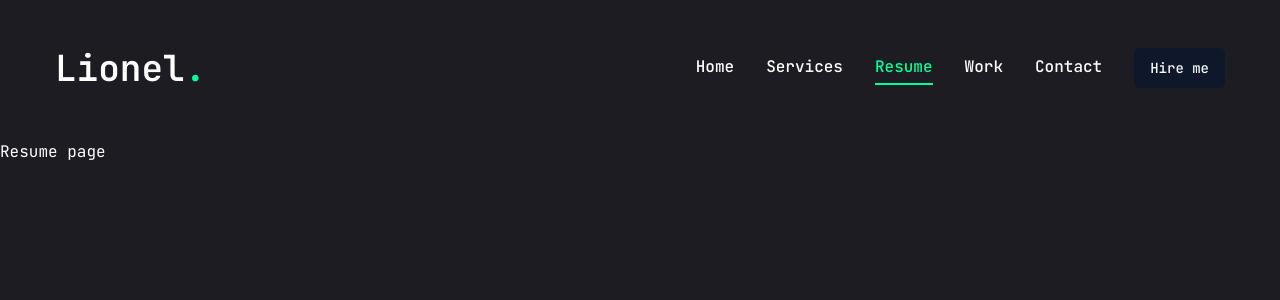
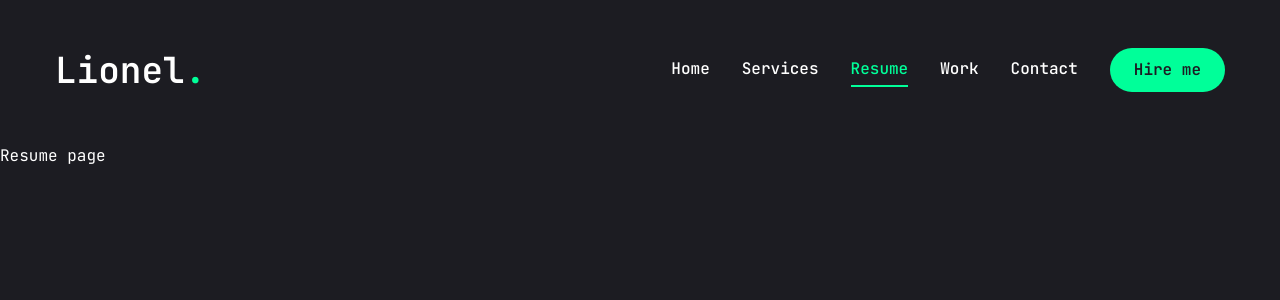
Before and after one commit to iamlionel/lionel-portfolio, a Next.js app: page /resume in a window 1280 px wide. Shown: the top 300 px of the page. Built offline with nearby package versions, Linux system fonts and the light colour scheme.

Commit message:
mobile nav & hire me button

```diff
--- /dev/null
+++ b/app/constant/index.js
@@ -0,0 +1,22 @@
+export const links = [
+  {
+    name: 'home',
+    path: '/',
+  },
+  {
+    name: 'services',
+    path: '/services',
+  },
+  {
+    name: 'resume',
+    path: '/resume',
+  },
+  {
+    name: 'work',
+    path: '/work',
+  },
+  {
+    name: 'contact',
+    path: '/contact',
+  },
+];
--- a/app/layout.jsx
+++ b/app/layout.jsx
@@ -15,6 +15,7 @@
     <html lang="en">
       <body className={jetbrainsMono.variable}>
         <Header />
+        <StairTransition />
         <PageTransition>{children}</PageTransition>
       </body>
     </html>
--- a/components/Header.jsx
+++ b/components/Header.jsx
@@ -2,6 +2,7 @@
 import Link from 'next/link';
 import Nav from './Nav';
 import { Button } from './ui/button';
+import MobileNav from './MobileNav';
 
 const Header = () => {
   return (
@@ -23,7 +24,9 @@
         </div>
 
         {/* mobile nav */}
-        <div className="xl:hidden">mobile nav</div>
+        <div className="xl:hidden">
+          <MobileNav />
+        </div>
       </div>
     </header>
   );
--- /dev/null
+++ b/components/MobileNav.jsx
@@ -0,0 +1,48 @@
+'use client';
+
+import React from 'react';
+import { Sheet, SheetContent, SheetTrigger } from './ui/sheet';
+import { CiMenuFries } from 'react-icons/ci';
+import Link from 'next/link';
+import { links } from '@/app/constant';
+import { usePathname } from 'next/navigation';
+
+const MobileNav = () => {
+  const pathname = usePathname();
+  return (
+    <Sheet>
+      <SheetTrigger className="flex justify-center items-center">
+        <CiMenuFries className="text-[32px] text-accent" />
+      </SheetTrigger>
+      <SheetContent className="flex flex-col items-center">
+        <div className="mt-32 text-2xl text-center">
+          <Link href="/">
+            <h1 className="text-4xl font-semibold mb-40">
+              Lionel<span className="text-accent">.</span>
+            </h1>
+          </Link>
+
+          {/* nav */}
+          <nav className="flex flex-col justify-center items-center gap-8">
+            {links.map((link, index) => {
+              return (
+                <Link
+                  href={link.path}
+                  key={index}
+                  className={`${
+                    link.path === pathname &&
+                    'text-accent border-b-2 border-accent'
+                  } text-xl capitalize hover:text-accent transition-all`}
+                >
+                  {link.name}
+                </Link>
+              );
+            })}
+          </nav>
+        </div>
+      </SheetContent>
+    </Sheet>
+  );
+};
+
+export default MobileNav;
--- a/components/Nav.jsx
+++ b/components/Nav.jsx
@@ -1,30 +1,8 @@
 'use client';
 
+import { links } from '@/app/constant';
 import Link from 'next/link';
 import { usePathname } from 'next/navigation';
-
-const links = [
-  {
-    name: 'home',
-    path: '/',
-  },
-  {
-    name: 'services',
-    path: '/services',
-  },
-  {
-    name: 'resume',
-    path: '/resume',
-  },
-  {
-    name: 'work',
-    path: '/work',
-  },
-  {
-    name: 'contact',
-    path: '/contact',
-  },
-];
 
 const Nav = () => {
   const pathname = usePathname();
--- a/components/ui/button.jsx
+++ b/components/ui/button.jsx
@@ -1,47 +1,44 @@
-import * as React from "react"
-import { Slot } from "@radix-ui/react-slot"
-import { cva } from "class-variance-authority";
+import * as React from 'react';
+import { Slot } from '@radix-ui/react-slot';
+import { cva } from 'class-variance-authority';
 
-import { cn } from "@/lib/utils"
+import { cn } from '@/lib/utils';
 
 const buttonVariants = cva(
-  "inline-flex items-center justify-center whitespace-nowrap rounded-md text-sm font-medium ring-offset-white transition-colors focus-visible:outline-none focus-visible:ring-2 focus-visible:ring-slate-950 focus-visible:ring-offset-2 disabled:pointer-events-none disabled:opacity-50 dark:ring-offset-slate-950 dark:focus-visible:ring-slate-300",
+  'inline-flex items-center justify-center whitespace-nowrap rounded-full text-base font-semibold ring-offset-white transition-colors',
   {
     variants: {
       variant: {
-        default: "bg-slate-900 text-slate-50 hover:bg-slate-900/90 dark:bg-slate-50 dark:text-slate-900 dark:hover:bg-slate-50/90",
-        destructive:
-          "bg-red-500 text-slate-50 hover:bg-red-500/90 dark:bg-red-900 dark:text-slate-50 dark:hover:bg-red-900/90",
+        default: 'bg-accent text-primary hover:bg-accent-hover',
+        primary: 'bg-primary text-white',
         outline:
-          "border border-slate-200 bg-white hover:bg-slate-100 hover:text-slate-900 dark:border-slate-800 dark:bg-slate-950 dark:hover:bg-slate-800 dark:hover:text-slate-50",
-        secondary:
-          "bg-slate-100 text-slate-900 hover:bg-slate-100/80 dark:bg-slate-800 dark:text-slate-50 dark:hover:bg-slate-800/80",
-        ghost: "hover:bg-slate-100 hover:text-slate-900 dark:hover:bg-slate-800 dark:hover:text-slate-50",
-        link: "text-slate-900 underline-offset-4 hover:underline dark:text-slate-50",
+          'border border-accent bg-transparent text-accent hover:bg-accent hover:text-primary',
       },
       size: {
-        default: "h-10 px-4 py-2",
-        sm: "h-9 rounded-md px-3",
-        lg: "h-11 rounded-md px-8",
-        icon: "h-10 w-10",
+        default: 'h-[44px] px-6',
+        md: 'h-[48px] px-6',
+        lg: 'h-[56px] px-8 text-sm uppercase tracking-2[px]',
       },
     },
     defaultVariants: {
-      variant: "default",
-      size: "default",
+      variant: 'default',
+      size: 'default',
     },
   }
-)
+);
 
-const Button = React.forwardRef(({ className, variant, size, asChild = false, ...props }, ref) => {
-  const Comp = asChild ? Slot : "button"
-  return (
-    (<Comp
-      className={cn(buttonVariants({ variant, size, className }))}
-      ref={ref}
-      {...props} />)
-  );
-})
-Button.displayName = "Button"
+const Button = React.forwardRef(
+  ({ className, variant, size, asChild = false, ...props }, ref) => {
+    const Comp = asChild ? Slot : 'button';
+    return (
+      <Comp
+        className={cn(buttonVariants({ variant, size, className }))}
+        ref={ref}
+        {...props}
+      />
+    );
+  }
+);
+Button.displayName = 'Button';
 
-export { Button, buttonVariants }
+export { Button, buttonVariants };
--- a/package.json
+++ b/package.json
@@ -22,6 +22,7 @@
     "next": "14.2.8",
     "react": "^18",
     "react-dom": "^18",
+    "react-icons": "^5.3.0",
     "tailwind-merge": "^2.5.2",
     "tailwindcss-animate": "^1.0.7"
   },
```
Also changed, not shown: components/ui/sheet.jsx (+67 -53 lines), 1 other file (tests, documents, lock files or other folders).
